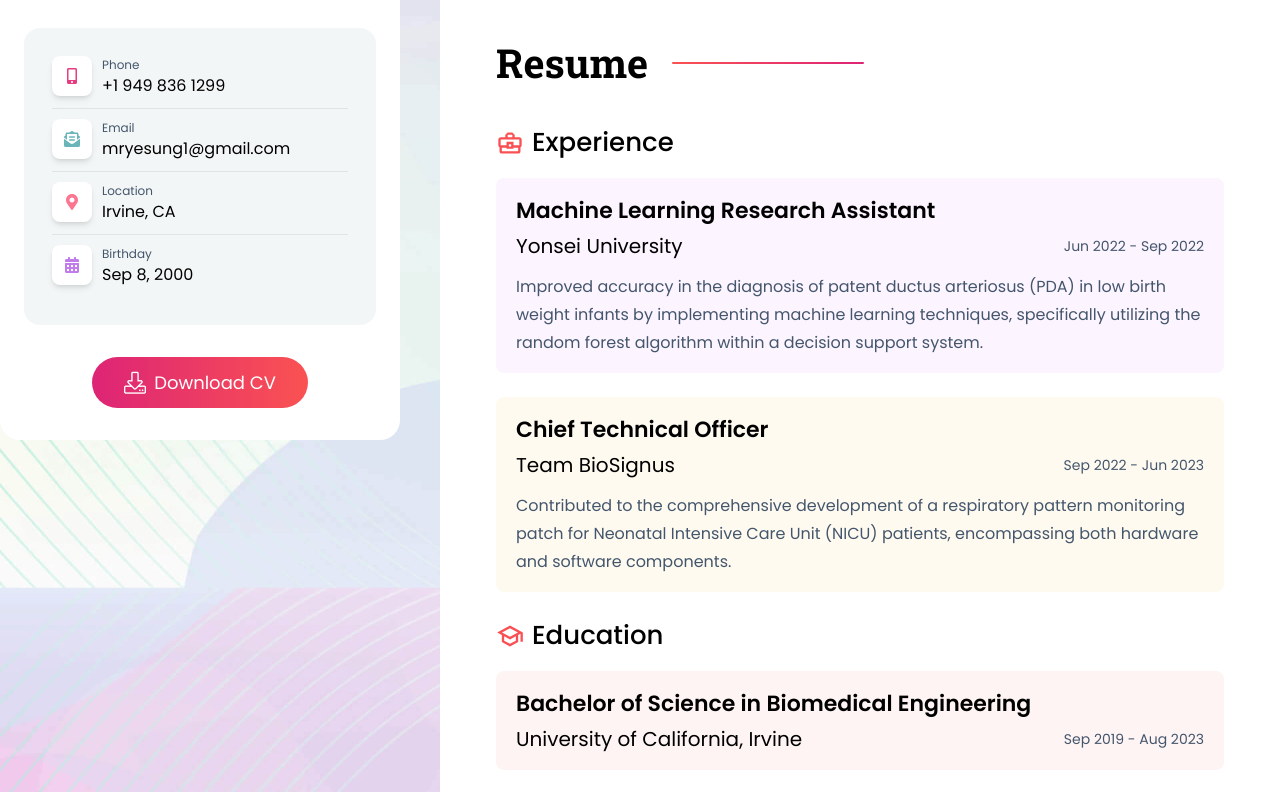
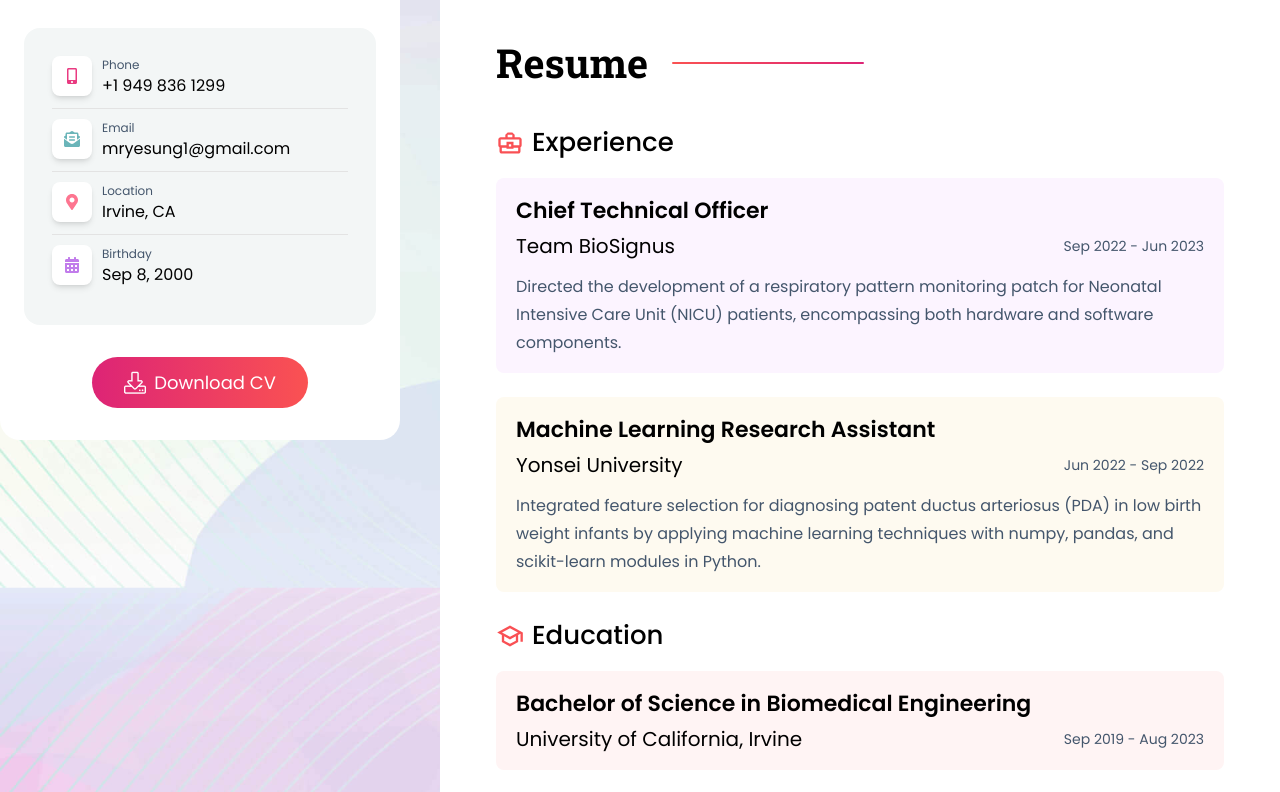
Before and after one commit to mr2yesung/YeseongPortfolio, a React (Vite) app: page /resume in a window 1280 px wide. Shown: the part 539-1331 px from the top of the page. Built offline with nearby package versions, Linux system fonts and the light colour scheme.

Commit message:
modify work experience content

```diff
--- a/src/pages/resume/Resume.tsx
+++ b/src/pages/resume/Resume.tsx
@@ -7,20 +7,20 @@ import ResumeCard from "./ResumeCard";
 function Resume() {
   const experiences = [
     {
+      title: "Chief Technical Officer",
+      organization: "Team BioSignus",
+      date: "Sep 2022 - Jun 2023",
+      colorClassName: "bg-[#FCF4FF]",
+      content:
+        "Directed the development of a respiratory pattern monitoring patch for Neonatal Intensive Care Unit (NICU) patients, encompassing both hardware and software components.",
+    },
+    {
       title: "Machine Learning Research Assistant",
       organization: "Yonsei University",
       date: "Jun 2022 - Sep 2022",
-      colorClassName: "bg-[#FCF4FF]",
-      content:
-        "Improved accuracy in the diagnosis of patent ductus arteriosus (PDA) in low birth weight infants by implementing machine learning techniques, specifically utilizing the random forest algorithm within a decision support system.",
-    },
-    {
-      title: "Chief Technical Officer",
-      organization: "Team BioSignus",
-      date: "Sep 2022 - Jun 2023",
       colorClassName: "bg-[#FEFAF0]",
       content:
-        "Contributed to the comprehensive development of a respiratory pattern monitoring patch for Neonatal Intensive Care Unit (NICU) patients, encompassing both hardware and software components.",
+        " Integrated feature selection for diagnosing patent ductus arteriosus (PDA) in low birth weight infants by applying machine learning techniques with numpy, pandas, and scikit-learn modules in Python.",
     },
   ];
 
```
